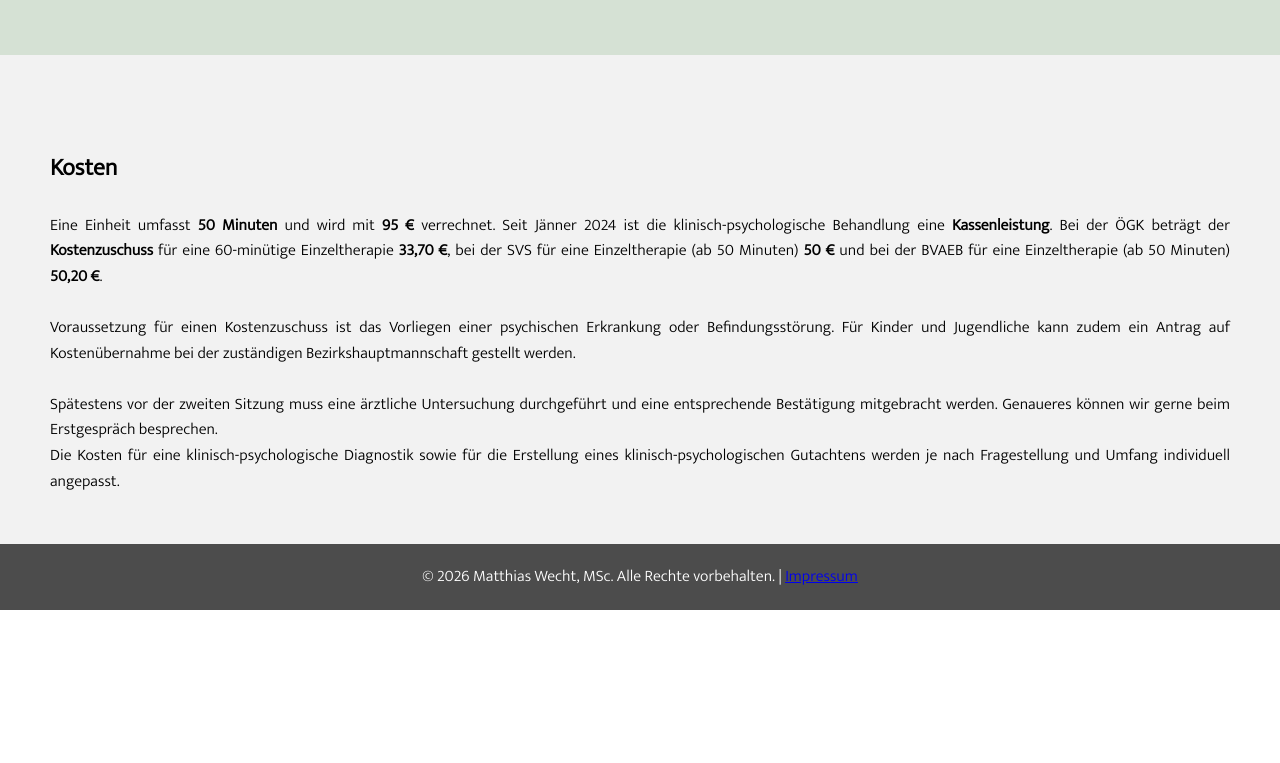
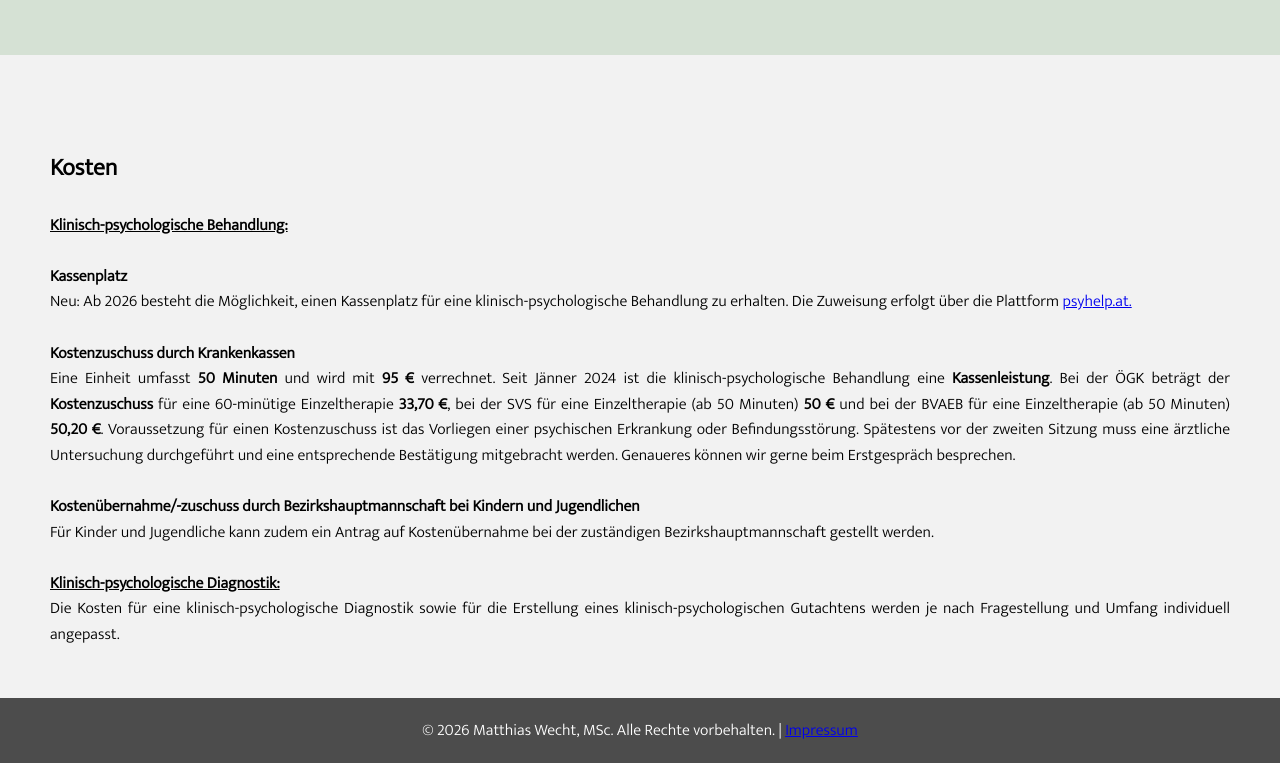
Before and after one commit to 11wecht/11wecht.github.io, a Jekyll site: the page index.html, which Jekyll copies as it is, in a window 1280 px wide and 900 px high, scrolled down 5153 px, cut to the strip 137-900 px from the top of the window. Built offline with Jekyll 4.4.1, drawn with Linux system fonts in a browser that asks for light colours; before the commit the page ends 5900 px from its top, so only the background shows below that; some of the changed text lies outside the part shown.

Commit message:
html fix and kosten change

```diff
--- a/index.html
+++ b/index.html
@@ -1,8 +1,8 @@
----
+<!-- ---
 layout: default
----
-<!-- <!DOCTYPE html>
-<html lang="en">
+--- -->
+<!DOCTYPE html>
+<html lang="de">
 
 <head>
     <meta charset="UTF-8">
@@ -25,7 +25,7 @@ layout: default
     <meta property="og:type" content="website">
 </head>
 
-</html> -->
+</html>
 
 <body>
     <header id="navbar">
@@ -101,8 +101,8 @@ layout: default
                     vollständig akzeptiert zu fühlen. Ein Ort, der Ihnen besonders während einer
                     Krise Sicherheit bietet und Ihnen hilft, Mitgefühl für sich selbst zu entwickeln.</p>
                 <br>
-                <p>Mir liegt es am Herzen, ihre Einzigartigkeit zu erkennen und Ihnen auf gleicher Augenhöhe zu
-                    begegnen. Gemeinsam werden wir herausfinden, was Ihnen wirklich wichtig ist und wie sie Ihre innere
+                <p>Mir liegt es am Herzen, Ihre Einzigartigkeit zu erkennen und Ihnen auf gleicher Augenhöhe zu
+                    begegnen. Gemeinsam werden wir herausfinden, was Ihnen wirklich wichtig ist und wie Sie Ihre innere
                     Stärken
                     nutzen
                     können, um gleichzeitig das Leid, das Sie zu mir geführt hat, zu lindern.</p>
@@ -535,7 +535,7 @@ layout: default
                 <p>Nachdem Sie mich telefonisch oder per E-Mail kontaktiert haben, werden wir gemeinsam Ihr Anliegen
                     besprechen und einen Termin für die klinisch-psychologische Testung festlegen. </p>
                 <br>
-                <p><b>psychologische Testung:</b></p>
+                <p><b>Psychologische Testung:</b></p>
                 <p>Zu Beginn finden ein ausführliches Gespräch und eine Anamnese statt. Anschließend kommen je nach
                     Fragestellung verschiedene psychologische Testverfahren, Fragebögen und klinische Interviews zum
                     Einsatz. Manchmal ist es auch notwendig, das nähere Umfeld miteinzubeziehen, um ein umfassenderes
@@ -605,7 +605,7 @@ layout: default
                     Hauptplatz 34, 8130 Frohnleiten<br>
                     office@kw-psychologie.at<br>
                     +43 670 355 86 18<br>
-                    <a href=https://www.psychnet.at/wechtkatrin target="_blank">psychnet.at</a><br>
+                    <a href="https://www.psychnet.at/wechtkatrin" target="_blank">psychnet.at</a><br>
                     <a href="https://www.facebook.com/share/6JUkmHxU4CafPjTC/?mibextid=LQQJ4d" target="_blank"
                         class="fa fa-facebook"></a>
                     <a href="https://www.instagram.com/kw.psychologie/" target="_blank" class="fa fa-instagram"></a>
@@ -653,7 +653,7 @@ layout: default
                     Geheimnisse
                     verpflichtet.
                 </p>
-                </p>
+
             </div>
         </div>
     </section>
@@ -679,21 +679,31 @@ layout: default
 
                 <h1>Kosten</h1>
                 <br>
+                <p><b><u>Klinisch-psychologische Behandlung:</u></b></p>
+                <br>
+                <b>Kassenplatz</b>
+                <p>Neu: Ab 2026 besteht die Möglichkeit, einen Kassenplatz für eine klinisch-psychologische Behandlung zu erhalten.
+                    Die Zuweisung erfolgt über die Plattform <a href=https://www.psyhelp.at target="_blank">psyhelp.at.</a></p>
+                    <br>
+                <b>Kostenzuschuss durch Krankenkassen</b>
                 <p>
                     Eine Einheit umfasst <b>50 Minuten</b> und wird mit <b>95&nbsp;€</b> verrechnet. Seit Jänner 2024
                     ist die klinisch-psychologische Behandlung eine <b>Kassenleistung</b>. Bei der ÖGK beträgt der
                     <b>Kostenzuschuss</b> für eine 60-minütige Einzeltherapie <b>33,70&nbsp;€</b>, bei der SVS für eine
                     Einzeltherapie (ab 50 Minuten) <b>50&nbsp;€</b> und bei der BVAEB für eine Einzeltherapie (ab 50
                     Minuten) <b>50,20&nbsp;€</b>.
-                    <br><br>
                     Voraussetzung für einen Kostenzuschuss ist das Vorliegen einer psychischen Erkrankung oder
-                    Befindungsstörung. Für Kinder und Jugendliche kann zudem ein Antrag auf Kostenübernahme bei der
-                    zuständigen Bezirkshauptmannschaft gestellt werden.
-                    <br><br>
+                    Befindungsstörung.
                     Spätestens vor der zweiten Sitzung muss eine ärztliche Untersuchung durchgeführt und eine
                     entsprechende Bestätigung mitgebracht werden. Genaueres können wir gerne beim Erstgespräch
                     besprechen.
                 </p>
+                <br>
+                <b>Kostenübernahme/-zuschuss durch Bezirkshauptmannschaft bei Kindern und Jugendlichen</b>
+                 <p>Für Kinder und Jugendliche kann zudem ein Antrag auf Kostenübernahme bei der
+                    zuständigen Bezirkshauptmannschaft gestellt werden.</p>
+                <br>
+                <p><b><u>Klinisch-psychologische Diagnostik:</u></b></p>
                 <p>
                     Die Kosten für eine klinisch-psychologische Diagnostik sowie für die Erstellung eines
                     klinisch-psychologischen Gutachtens werden je nach Fragestellung und Umfang individuell angepasst.
```
Also changed, not shown: other parts of index.html (+2 -2 lines).
